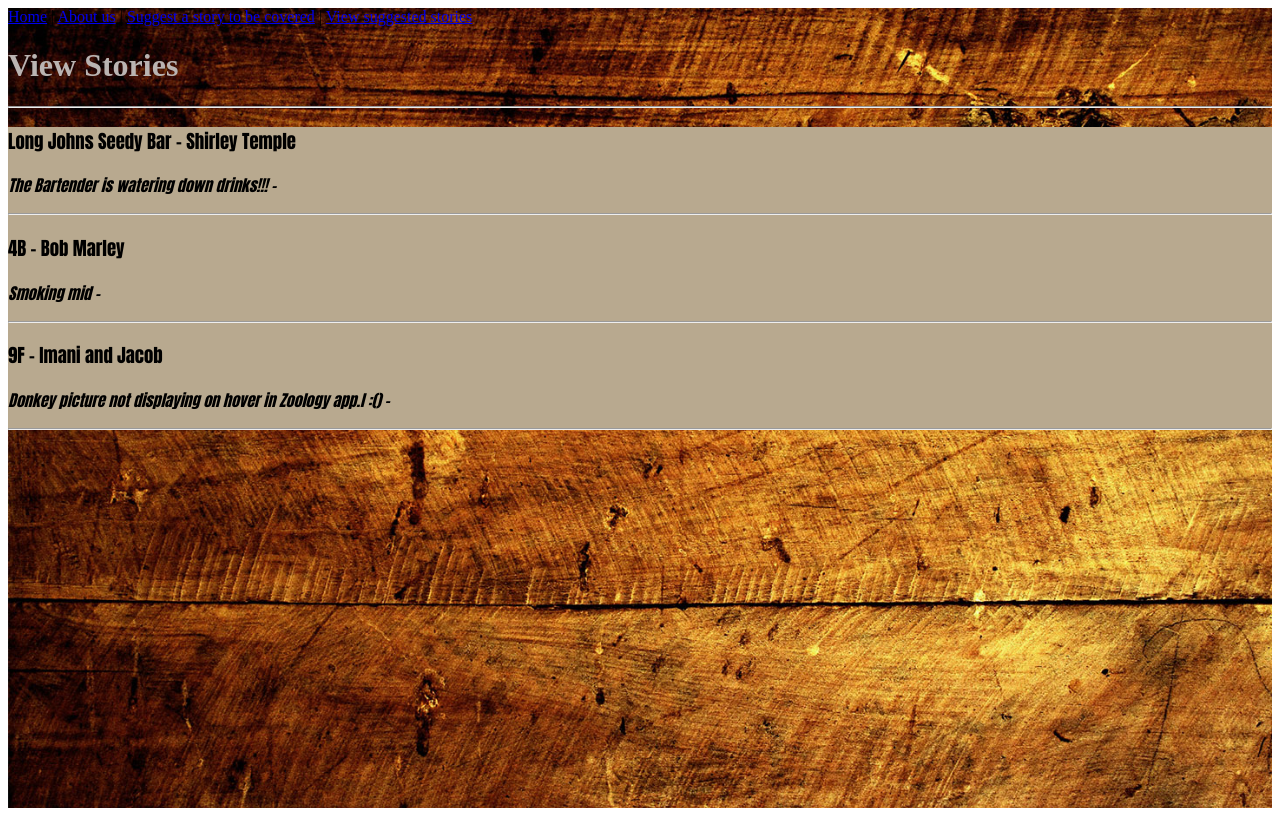
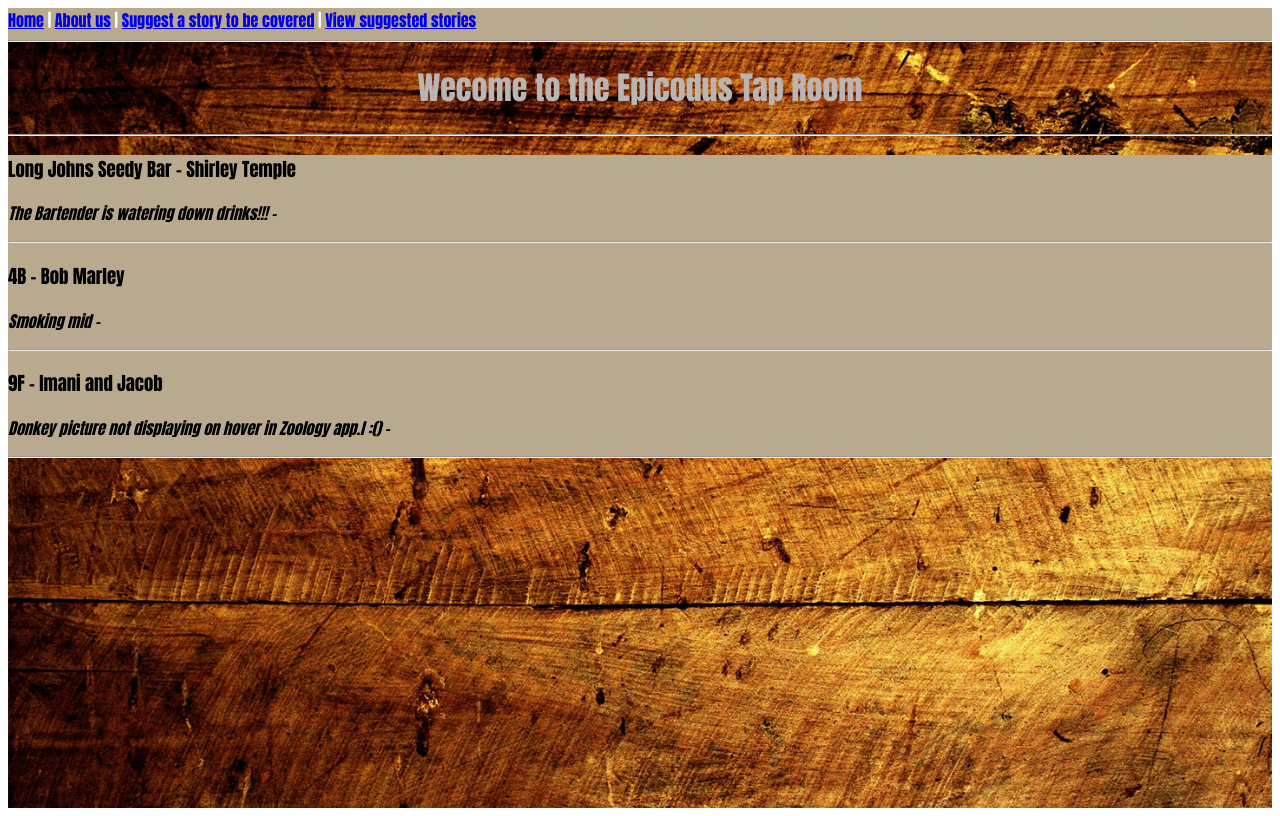
Before and after one commit to JakeAsh22/TapRoom-react, a React app: page /#/ in a window 1280 px wide. Built offline with nearby package versions, Linux system fonts and the light colour scheme.

Commit message:
Update header

```diff
--- a/src/components/Header.jsx
+++ b/src/components/Header.jsx
@@ -5,11 +5,13 @@ import { Link } from 'react-router-dom'
 function Header() {
    const WordStyles = {
       fontFamily: 'Impact, Charcoal, sans-serif',
-      color: 'white'
+      color: 'white',
+      backgroundColor: '#b8a98f'
    }
   return (
-    <div styles ={WordStyles}>
+    <div style ={WordStyles}>
       <Link to="/">Home</Link> | <Link to="/AboutUs">About us</Link> | <Link to="/StorySuggestion">Suggest a story to be covered</Link> | <Link to="/ViewStories">View suggested stories</Link>
+      <hr/>
     </div>
   )
 }
--- a/src/components/ViewStories.jsx
+++ b/src/components/ViewStories.jsx
@@ -32,8 +32,12 @@ function ViewStories(){
       <h1><style jsx> {`
     h1 {
       color: #bab4b2;
+      text-align: center;
+      font-family: Impact, Charcoal, sans-serif;
     }
-    `}</style>View Stories</h1>
+
+    }
+    `}</style>Wecome to the Epicodus Tap Room</h1>
 
       <hr/>
       <div style = {PageStyle}>
```
